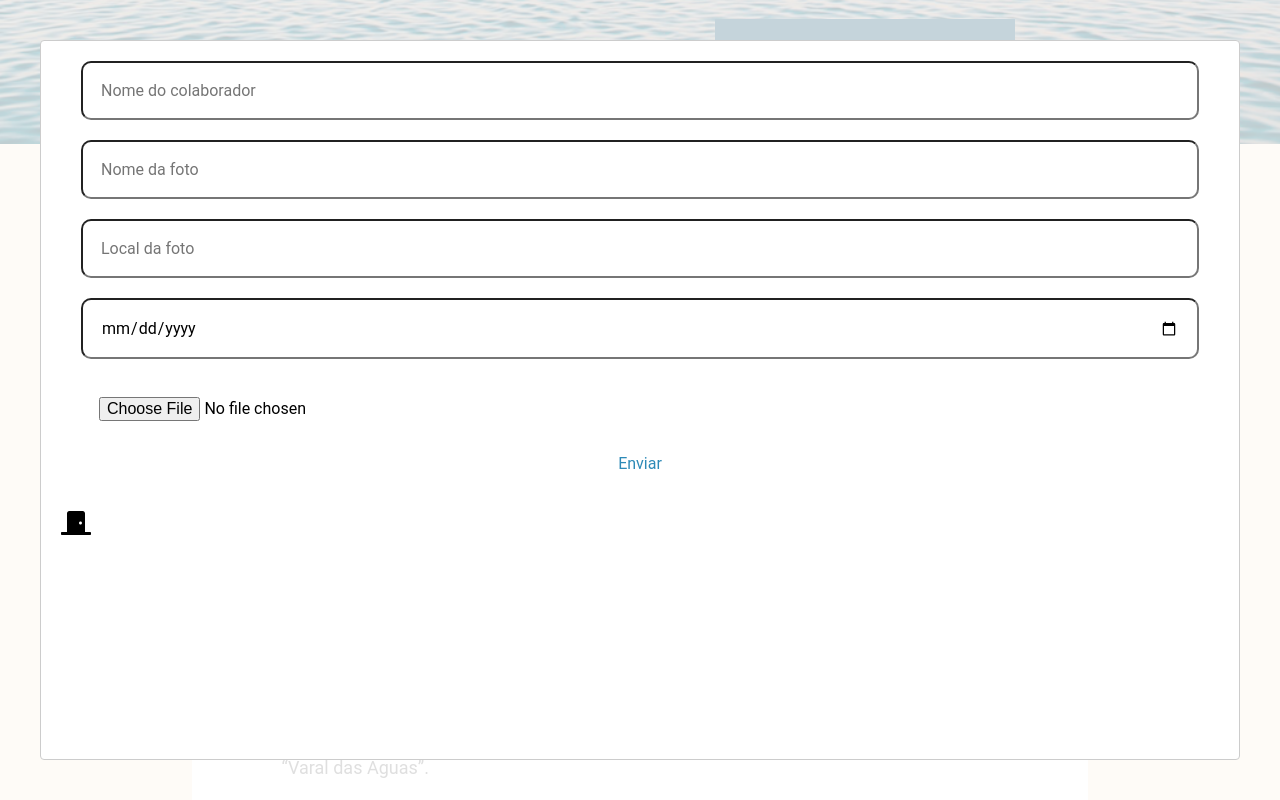
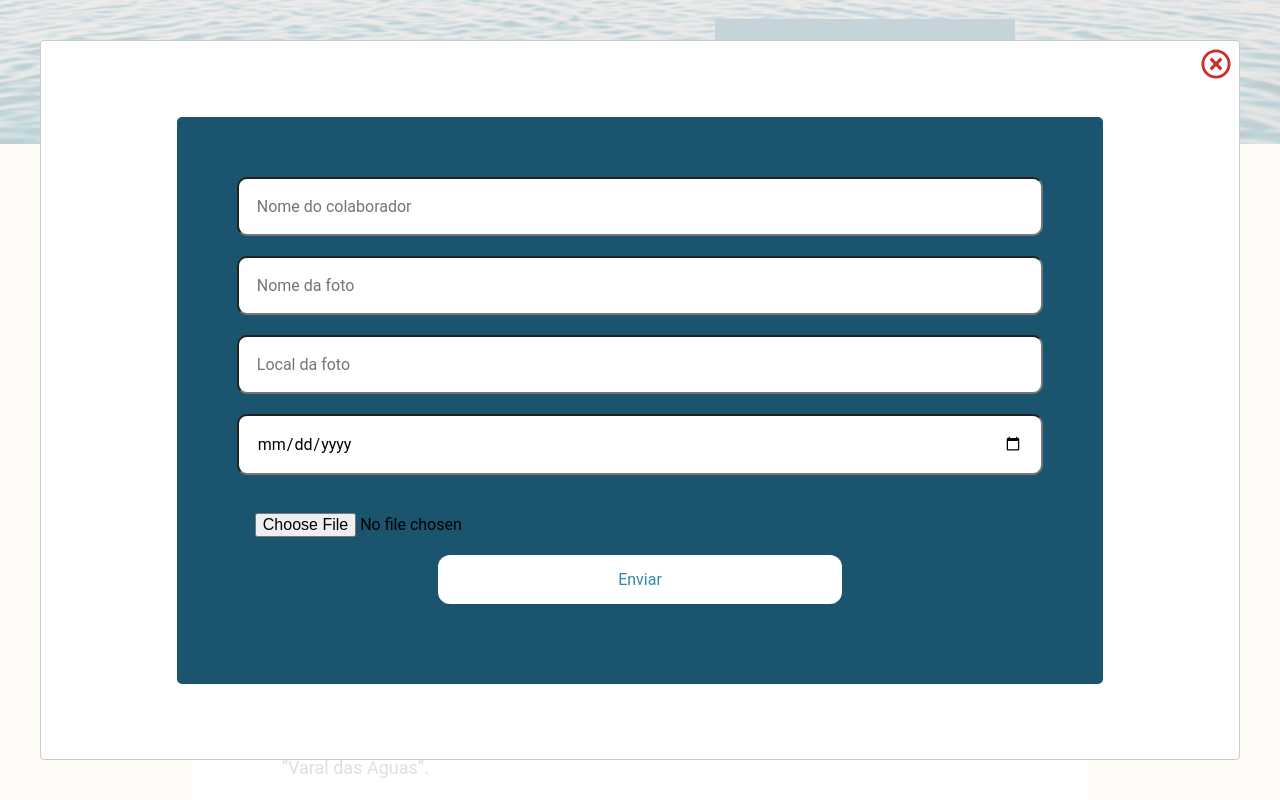
Before and after one commit to Wesleygmssa/Desafio-Stefanini-Inema, a React (Create React App) app: page / in a window 1280 px wide. Both pictures are taken after a click on the button "FAÇA SUA INSCRIÇÃO". Shown: the part 616-1416 px from the top of the page. Built offline with nearby package versions, Linux system fonts and the light colour scheme.

Commit message:
conguration api

```diff
--- a/src/components/About/index.tsx
+++ b/src/components/About/index.tsx
@@ -1,6 +1,8 @@
 import React from 'react';
 import { Container } from './styles';
 import { Container_about } from './styles';
+
+
 
 
 
@@ -8,7 +10,7 @@ const About: React.FC = ({ children }) => {
 
     return (
         <>
-            <Container >
+            <Container  >
                 <Container_about>
                     {children}
                 </Container_about>
--- a/src/page/home/index.tsx
+++ b/src/page/home/index.tsx
@@ -1,6 +1,6 @@
 import { FormHandles } from '@unform/core';
 import React, { useCallback, useEffect, useRef, useState } from 'react';
-import { FaDoorClosed } from 'react-icons/fa'
+import { FaDoorClosed, FaRegTimesCircle } from 'react-icons/fa'
 import Modal from 'react-modal';
 import styled, { keyframes } from 'styled-components';
 import About from '../../components/About';
@@ -9,7 +9,15 @@ import Button from '../../components/Button';
 import Footer from '../../components/Footer';
 import Nav from '../../components/nav';
 import { Container } from '../../styles/global';
-import { Content, Title, ContentInt, BoxContent, Box, Form } from './styles';
+import {
+    Content,
+    Title,
+    ContentInt,
+    BoxContent,
+    Box,
+    Form,
+    ModalInt
+} from './styles';
 
 
 //animação
@@ -47,6 +55,8 @@ const Home: React.FC = () => {
 
 
     const [nome, setNome] = useState('');
+    const [local_foto, setLocal_foto] = useState('');
+    const [data_foto, setData_foto] = useState('');
     const [modalIsOpen, setModalIsOpen] = useState(false);
 
 
@@ -56,24 +66,7 @@ const Home: React.FC = () => {
     }, [nome])
 
 
-    const ConteudoUm = () => {
-        return <div></div>;
-    }
 
-    const ConteudoDois = useCallback(() => {
-        return (
-            <AnimationContainer>
-
-            </AnimationContainer>
-        )
-    }, [handleSubmit, nome])
-
-    const [togleConteudos, setTogleConteudos] = useState(false);
-
-    const handleTogle = useCallback(() => {
-        // setTogleConteudos(prev => !prev);
-        setTogleConteudos(!togleConteudos);
-    }, [])
 
     return (
         <>
@@ -106,7 +99,8 @@ const Home: React.FC = () => {
                             <Button onClick={() => { setModalIsOpen(true) }}>FAÇA SUA INSCRIÇÃO</Button>
                             <Modal isOpen={modalIsOpen}>
 
-                                <div>
+                                <ModalInt>
+                                    <FaRegTimesCircle size={30} onClick={() => { setModalIsOpen(false) }}>X</FaRegTimesCircle>
                                     <Form onSubmit={handleSubmit}>
 
                                         <input
@@ -122,11 +116,9 @@ const Home: React.FC = () => {
                                         <input type="file" name="img_base64" placeholder="Data de registro" />
                                         <Button type="submit">Enviar</Button>
                                     </Form>
-                                </div>
+                                </ModalInt>
+                            </Modal>
 
-
-                                <FaDoorClosed size={30} onClick={() => { setModalIsOpen(false) }}>X</FaDoorClosed>
-                            </Modal>
                         </BoxContent>
                     </ContentInt>
                     <About >
--- a/src/page/home/styles.ts
+++ b/src/page/home/styles.ts
@@ -1,11 +1,34 @@
 import styled from 'styled-components';
 
 
+
+export const ModalInt = styled.div`
+    display: flex;
+    justify-content: center;
+    align-items: center;
+    width: 100%;
+    height: 100%;
+    border-radius: 5px;
+
+    svg{
+        position: absolute;
+        right: 8px;
+        top: 8px;
+        color: #c53030;
+        cursor: pointer;
+    }
+
+`;
 
 export const Form = styled.form`
 display: flex;
 flex-direction: column;
 padding: 0 20px;
+width: 80%;
+padding: 60px;
+background: var(--nav-color);
+border-radius: 5px;
+
 
 
 input{
@@ -39,6 +62,7 @@ max-width: 70%;
 min-height: 900px;
 margin: 0 auto;
 `
+
 export const ContentInt = styled.div`
     min-width: 800px;
     height: 100%;
@@ -46,7 +70,6 @@ export const ContentInt = styled.div`
     border-bottom: 1px solid #ddd;
     display: flex;
 `;
-
 
 export const BoxContent = styled.div`
 flex: 1 1 350px;
--- a/src/styles/global.ts
+++ b/src/styles/global.ts
@@ -16,6 +16,10 @@ export default createGlobalStyle`
         padding: 0;
         box-sizing: border-box;
         outline: 0;
+    }
+
+    html{
+        scroll-behavior: smooth;
     }
     body, #root{
         -webkit-font-smoothing: antialiased;
```
Also changed, not shown: src/services/api.ts (added, +7 -0 lines).
